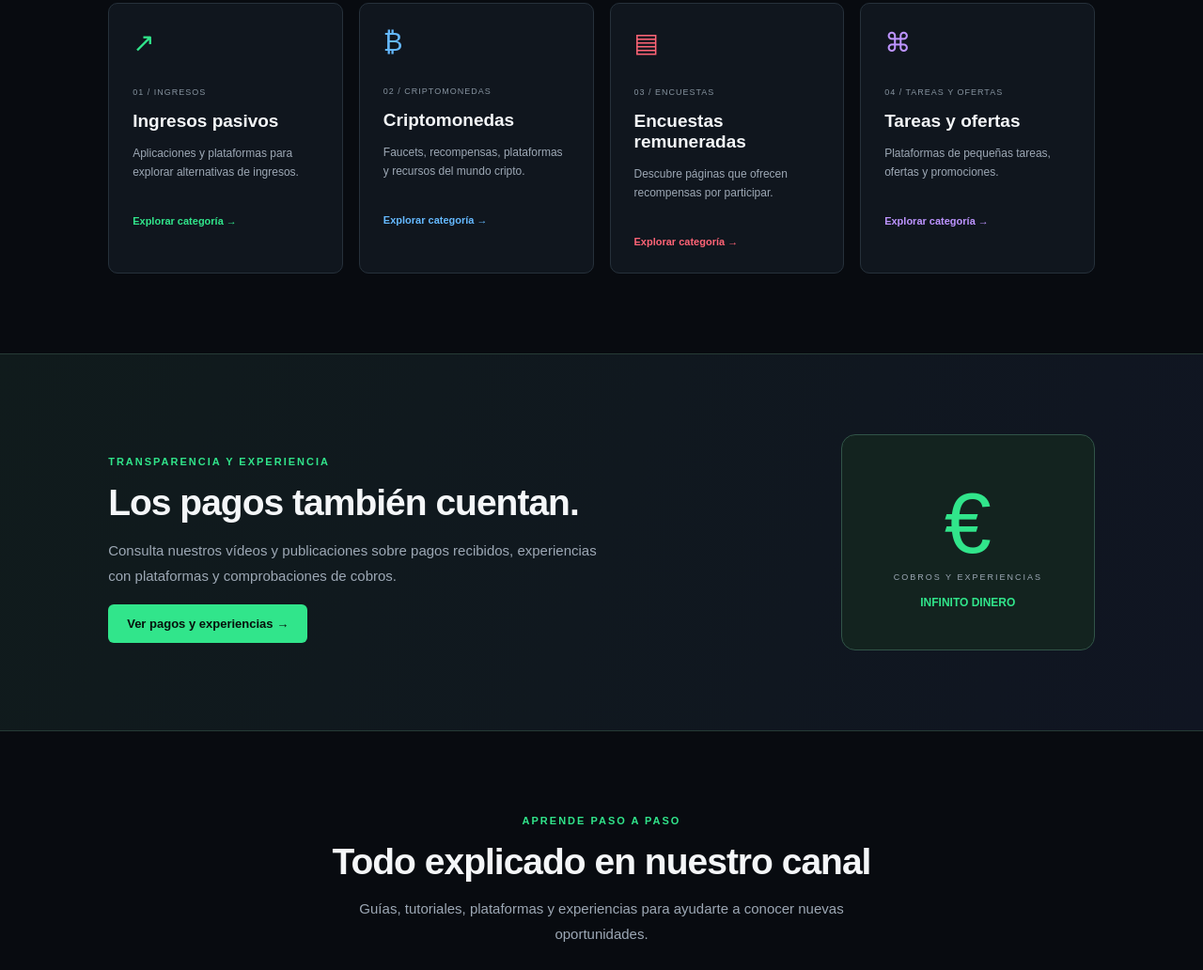
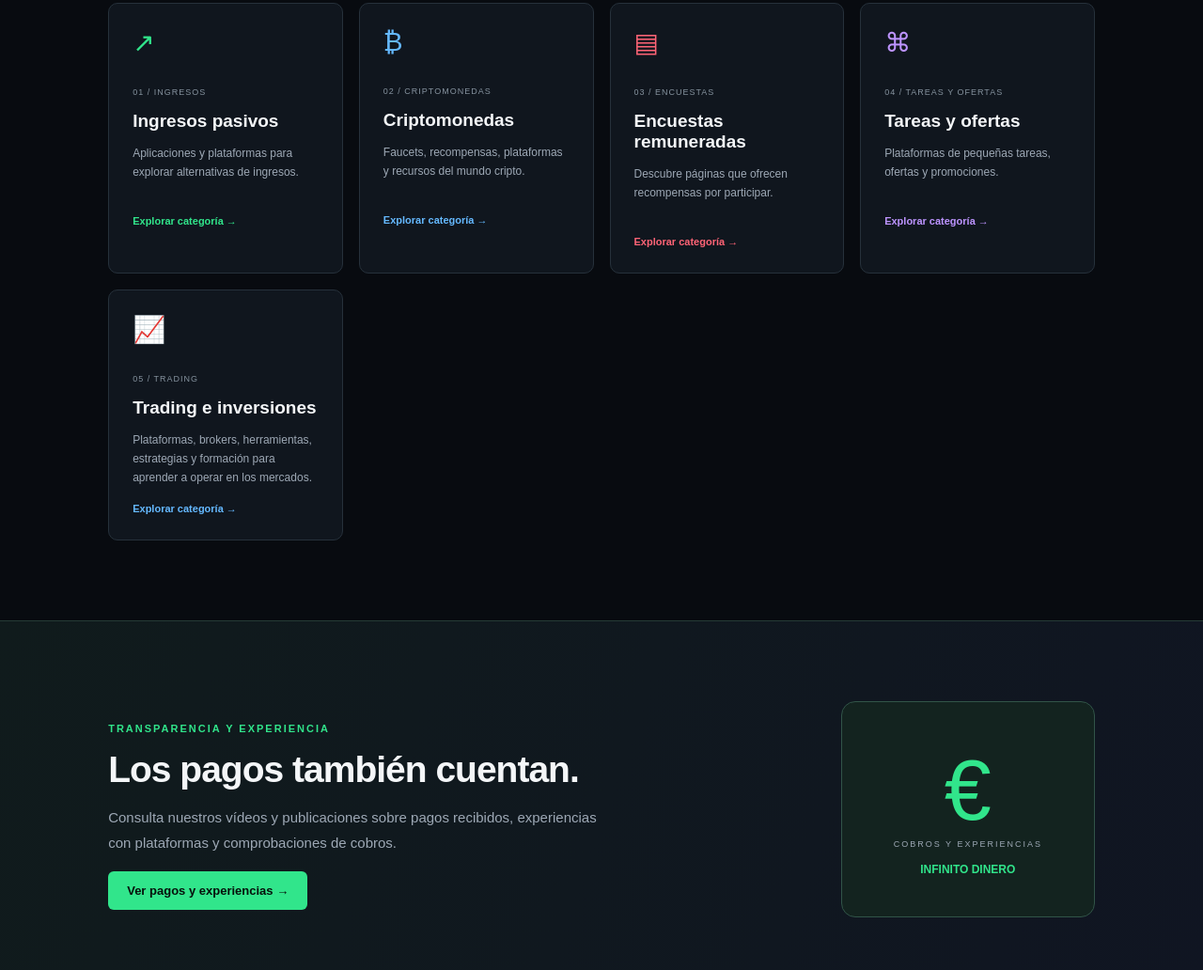
Before and after one commit to infinitodinero/infinito-dinero, an Astro site: page / in a window 1280 px wide. Shown: the part 912-1944 px from the top of the page at 94% size. Built offline with nearby package versions, Linux system fonts and the light colour scheme; Astro itself is replaced by a stand-in of ours.

Commit message:
Update index.astro

```diff
--- a/src/pages/index.astro
+++ b/src/pages/index.astro
@@ -19,6 +19,7 @@
     <nav>
       <a href="#inicio">Inicio</a>
       <a href="#categorias">Categorías</a>
+      <a href="#trading">Trading</a>
       <a href="#pagos">Pagos</a>
       <a href="#tutoriales">Tutoriales</a>
     </nav>
@@ -99,6 +100,15 @@
           <p>Plataformas de pequeñas tareas, ofertas y promociones.</p>
           <span class="card-link">Explorar categoría →</span>
         </a>
+
+<a class="category-card blue-card" href="#trading">
+  <span class="card-icon">📈</span>
+  <span class="card-number">05 / TRADING</span>
+  <h3>Trading e inversiones</h3>
+  <p>Plataformas, brokers, herramientas, estrategias y formación para aprender a operar en los mercados.</p>
+  <span class="card-link">Explorar categoría →</span>
+</a>
+
       </div>
     </section>
 
```
